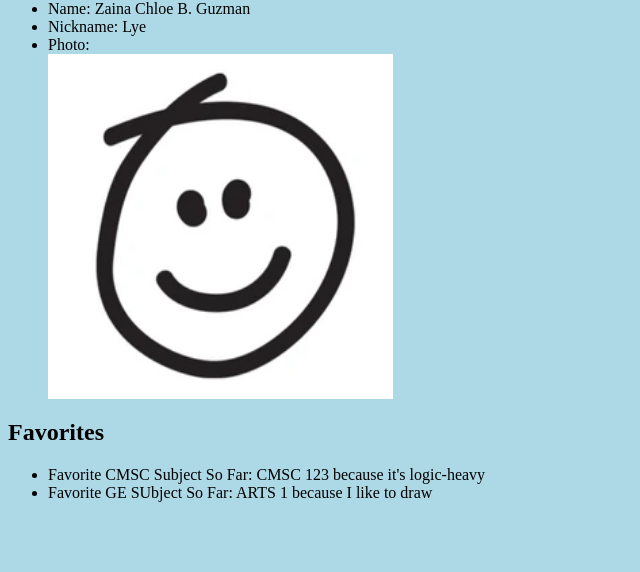
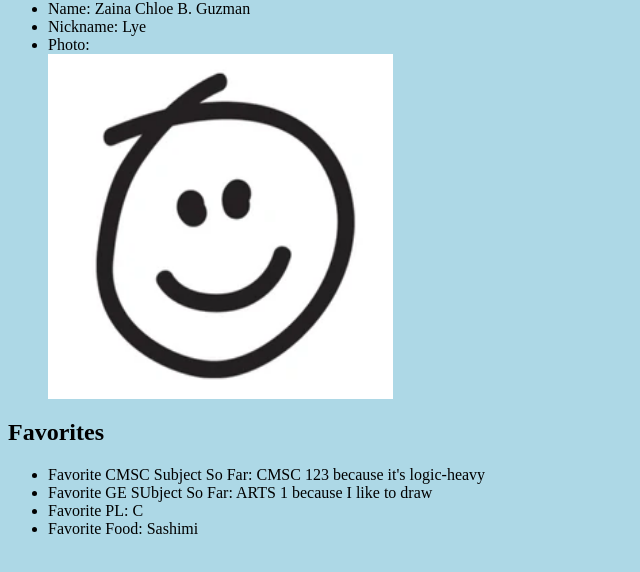
Before and after one commit to z-guzman/z-guzman.github.io, a plain HTML site: page index.html in a window 1280 px wide. Shown: the part 66-638 px from the top of the page, without its empty margins (0-640 px from the left). Drawn offline with Linux system fonts and the light colour scheme.

Commit message:
fix: added body tags

```diff
--- a/index.html
+++ b/index.html
@@ -26,11 +26,16 @@
 	</body>
 
 	<h2> Favorites </h2>
+
+	<body>
 		<div class="favorites">
 			<ul>
 				<li> Favorite CMSC Subject So Far: CMSC 123 because it's logic-heavy </li>
 				<li> Favorite GE SUbject So Far: ARTS 1 because I like to draw </li>
+				<li> Favorite PL: C </li>
+				<li> Favorite Food: Sashimi </li>
 			</ul>
 		</div>
+	</body>
 
 </html>
```
